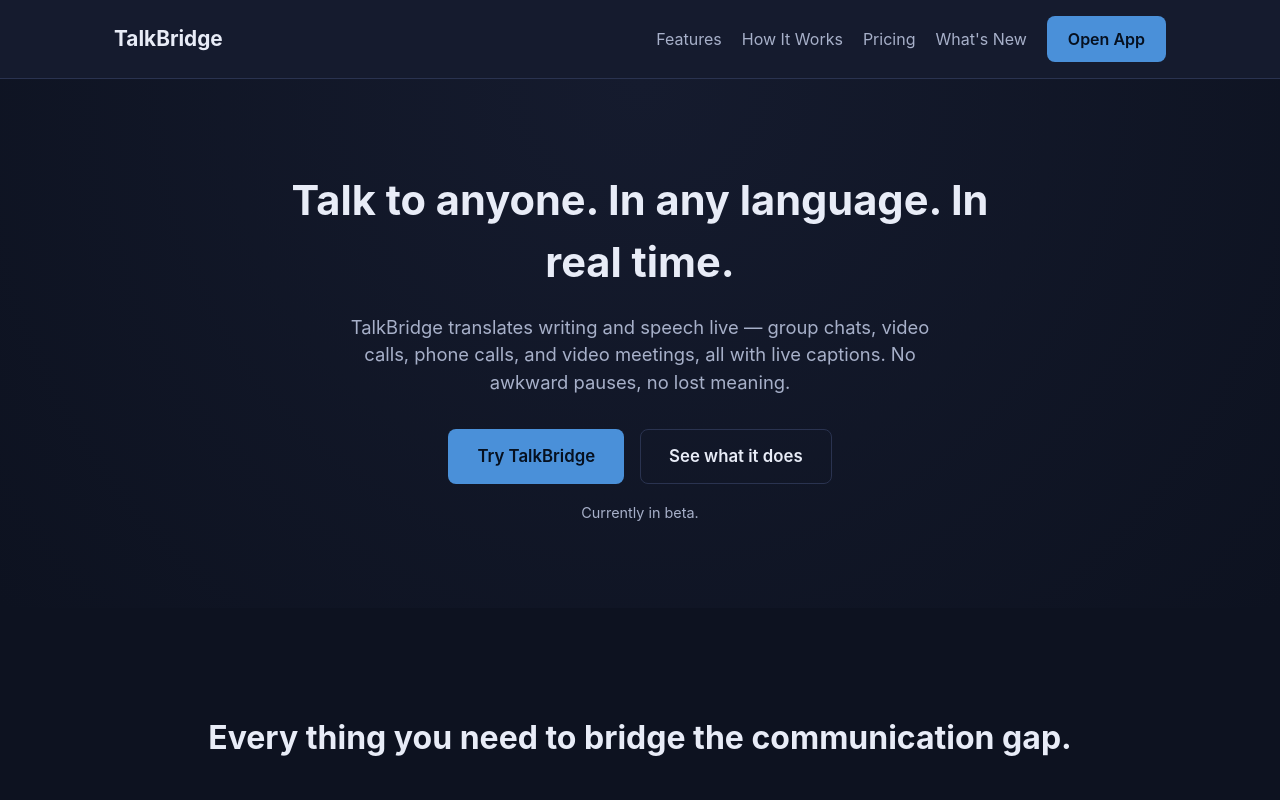
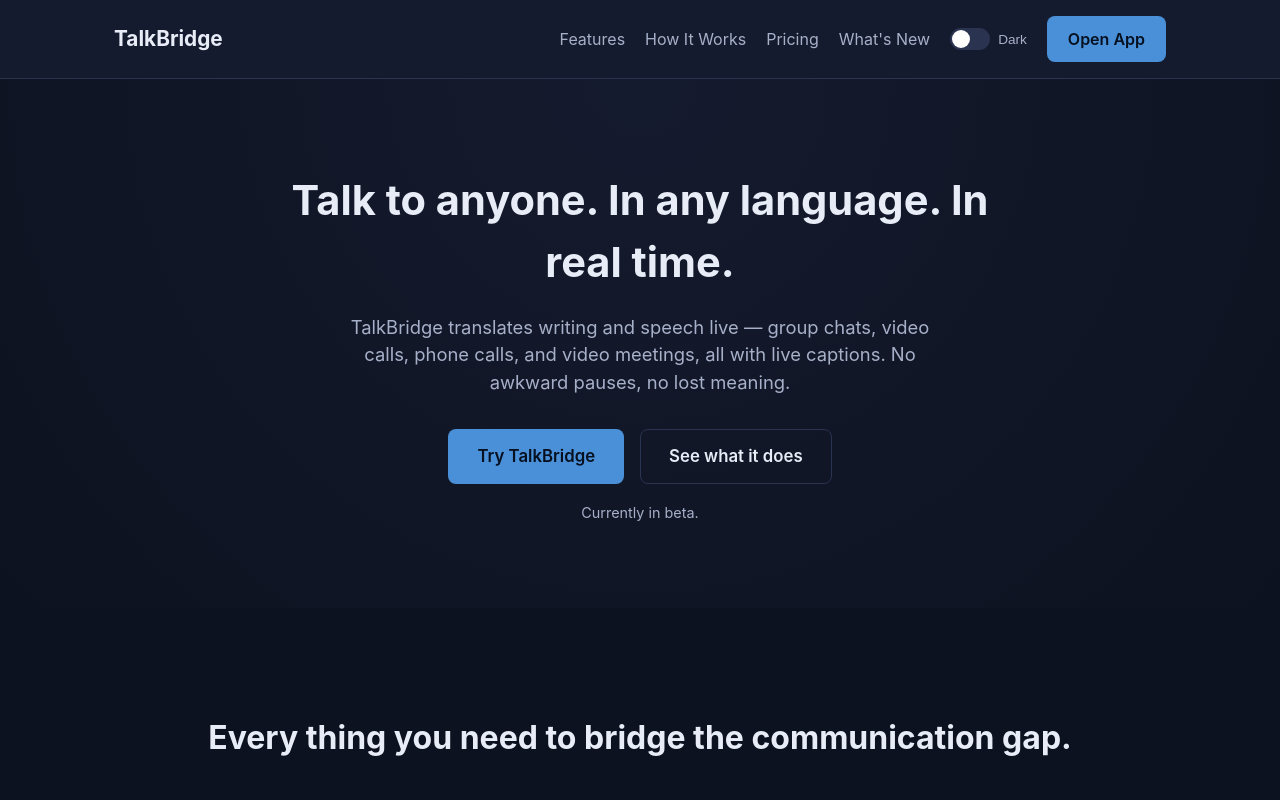
Before and after one commit to geem721/talkbridge-www, a React (Vite) app: page / in a window 1280 px wide. Shown: the top 800 px of the page. Built offline with nearby package versions, Linux system fonts and the light colour scheme.

Commit message:
Add Light/Dark mode toggle with persisted theme preference

```diff
--- a/src/components/Header.jsx
+++ b/src/components/Header.jsx
@@ -1,4 +1,27 @@
+import { useEffect, useState } from 'react'
+
+function getInitialTheme() {
+  try {
+    const saved = localStorage.getItem('talkbridge-theme')
+    if (saved === 'light' || saved === 'dark') return saved
+  } catch (e) {
+    // localStorage unavailable — fall back to default
+  }
+  return 'dark'
+}
+
 export default function Header() {
+  const [theme, setTheme] = useState(getInitialTheme)
+
+  useEffect(() => {
+    document.documentElement.setAttribute('data-theme', theme)
+    try {
+      localStorage.setItem('talkbridge-theme', theme)
+    } catch (e) {
+      // localStorage unavailable — theme just won't persist
+    }
+  }, [theme])
+
   return (
     <header className="site-header">
       <div className="container header-inner">
@@ -8,6 +31,18 @@
           <a href="#tutorial">How It Works</a>
           <a href="#pricing">Pricing</a>
           <a href="#whats-new">What's New</a>
+          <button
+            type="button"
+            className="theme-toggle"
+            aria-label="Switch to light mode"
+            aria-pressed={theme === 'light'}
+            onClick={() => setTheme((t) => (t === 'dark' ? 'light' : 'dark'))}
+          >
+            <span className="theme-toggle-track">
+              <span className="theme-toggle-thumb" />
+            </span>
+            <span>{theme === 'dark' ? 'Dark' : 'Light'}</span>
+          </button>
           <a className="btn btn-primary" href="https://app.talk-bridge.org">Open App</a>
         </nav>
       </div>
--- a/src/index.css
+++ b/src/index.css
@@ -7,6 +7,15 @@
   --text-dim: #a7b0c9;
   --accent: #4a90d9;
   --accent-dim: #2f6fed;
+}
+
+:root[data-theme="light"] {
+  --bg: #f9fafd;
+  --bg-alt: #eef1f8;
+  --card: #ffffff;
+  --border: #d8dee8;
+  --text: #12172a;
+  --text-dim: #5b6478;
 }
 
 * { box-sizing: border-box; }
@@ -220,3 +229,39 @@
   font-size: 0.9rem;
   text-align: center;
 }
+
+.theme-toggle {
+  display: flex;
+  align-items: center;
+  gap: 8px;
+  background: none;
+  border: none;
+  cursor: pointer;
+  color: var(--text-dim);
+  font-size: 0.85rem;
+  padding: 0;
+}
+.theme-toggle-track {
+  position: relative;
+  width: 40px;
+  height: 22px;
+  border-radius: 999px;
+  background: var(--border);
+  transition: background 0.2s ease;
+}
+.theme-toggle[aria-pressed="true"] .theme-toggle-track {
+  background: var(--accent);
+}
+.theme-toggle-thumb {
+  position: absolute;
+  top: 2px;
+  left: 2px;
+  width: 18px;
+  height: 18px;
+  border-radius: 50%;
+  background: #fff;
+  transition: transform 0.2s ease;
+}
+.theme-toggle[aria-pressed="true"] .theme-toggle-thumb {
+  transform: translateX(18px);
+}
```
